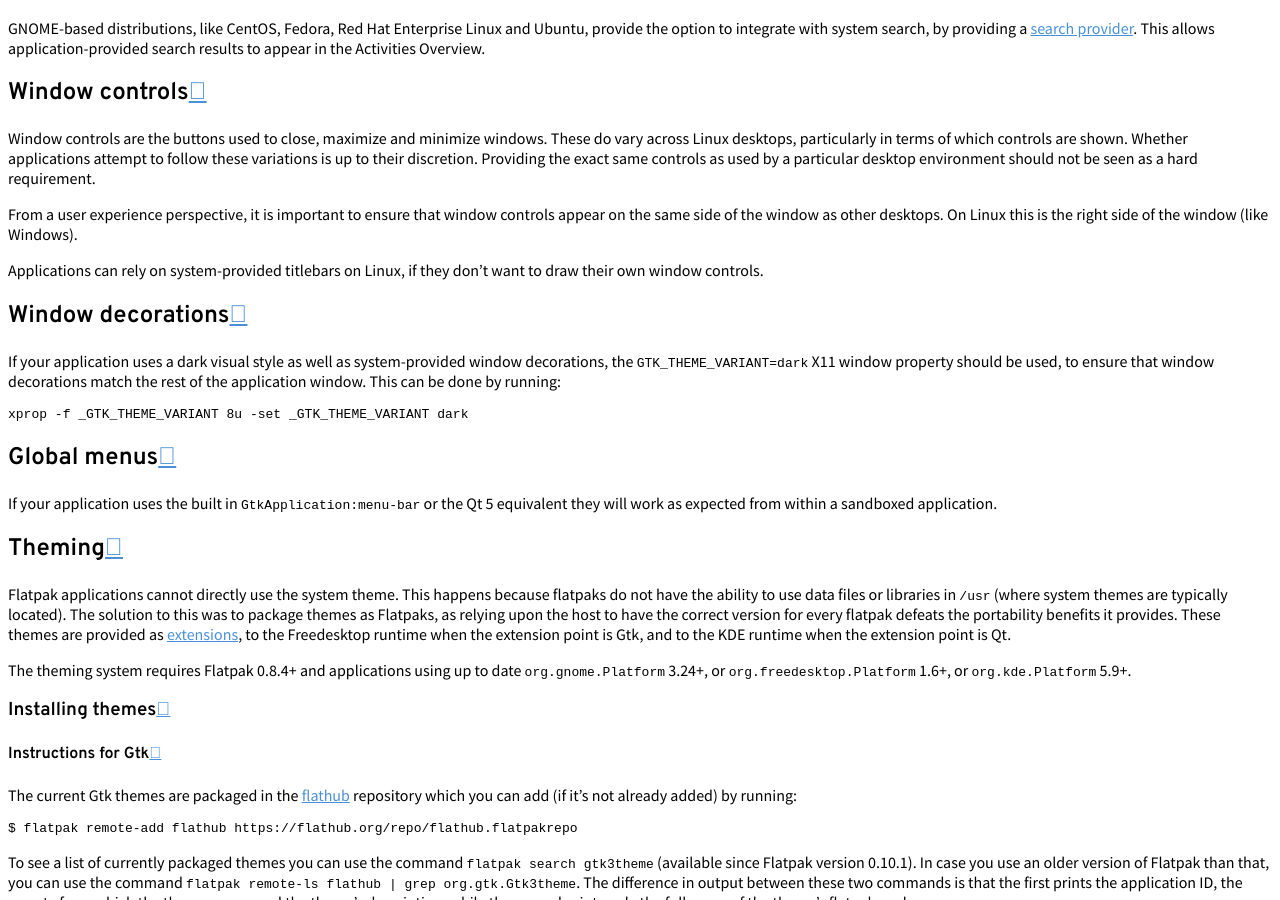
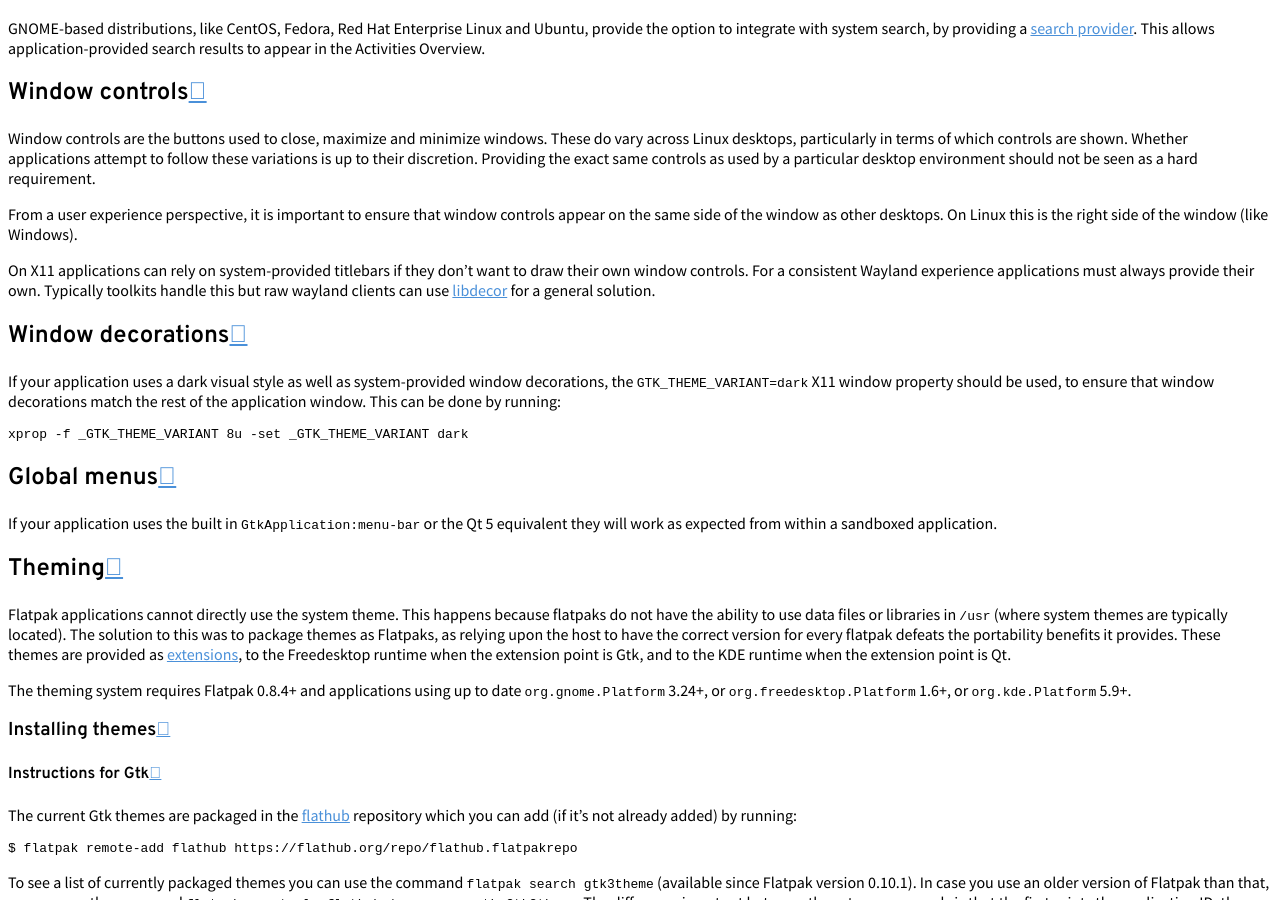
Before and after one commit to flatpak/flatpak-docs, a Sphinx documentation site: the page built from docs/desktop-integration.rst, in a window 1280 px wide and 900 px high, scrolled down 1858 px. Built offline with Sphinx 7.4.7 and the Read the Docs theme 2.0.0, drawn with Linux system fonts in a browser that asks for light colours.

Commit message:
Update desktop-integration.rst

```diff
--- a/docs/desktop-integration.rst
+++ b/docs/desktop-integration.rst
@@ -96,8 +96,11 @@ From a user experience perspective, it is important to ensure that window
 controls appear on the same side of the window as other desktops. On Linux
 this is the right side of the window (like Windows).
 
-Applications can rely on system-provided titlebars on Linux, if they don't
-want to draw their own window controls.
+On X11 applications can rely on system-provided titlebars if they don't
+want to draw their own window controls. For a consistent Wayland experience
+applications must always provide their own. Typically toolkits handle this
+but raw wayland clients can use `libdecor <https://gitlab.gnome.org/jadahl/libdecor>`_ for a
+general solution.
 
 Window decorations
 ------------------
```
